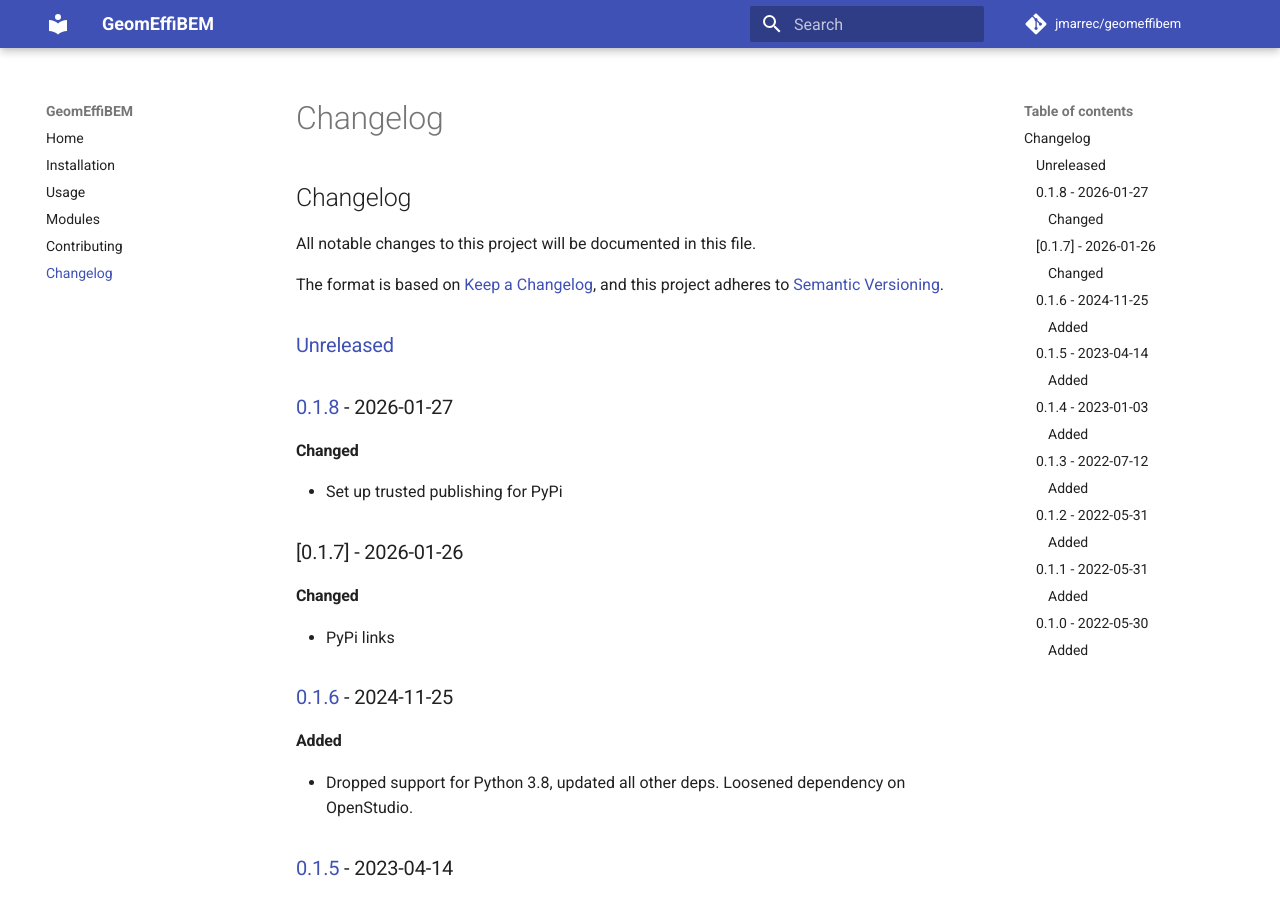
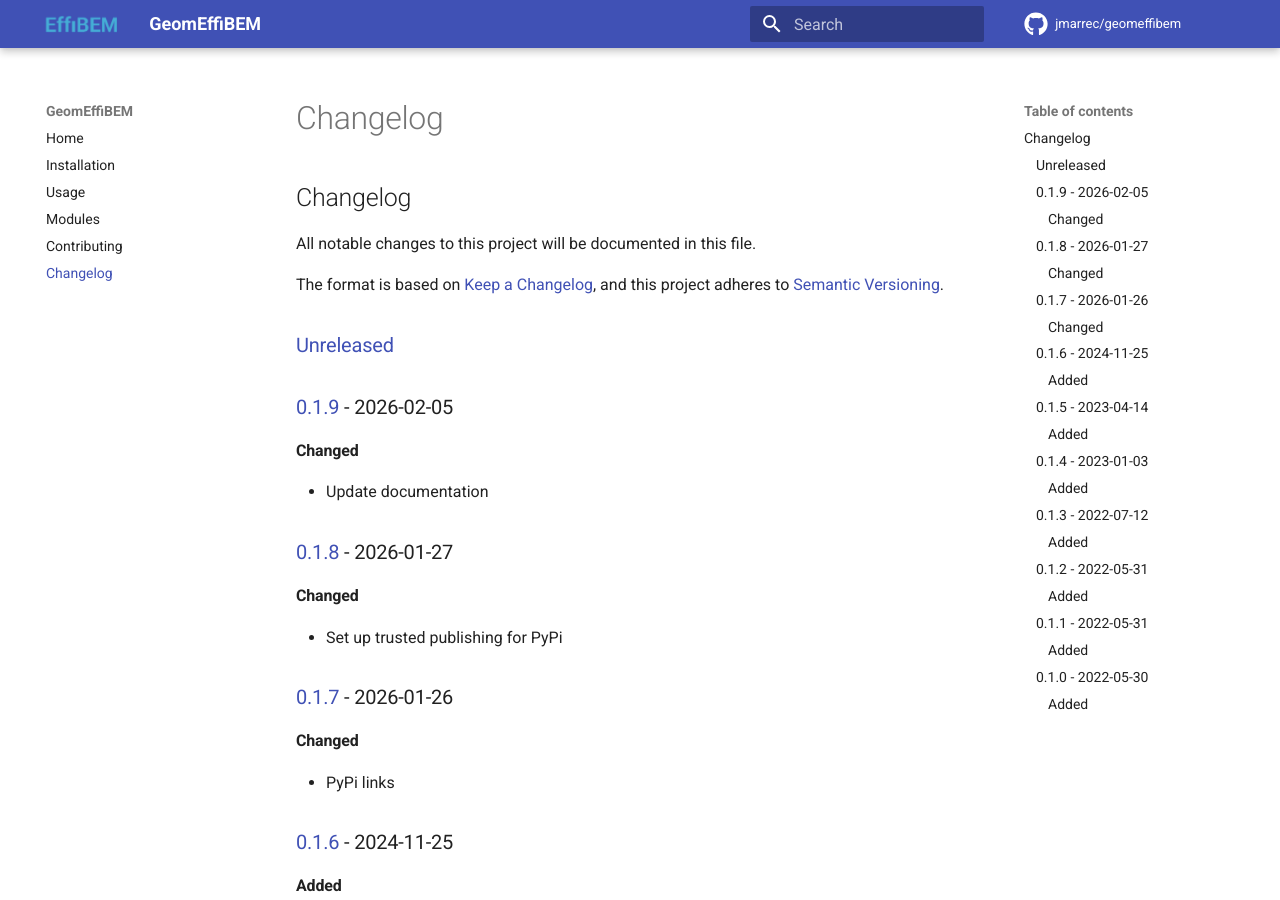
Before and after one commit to jmarrec/geomeffibem, an MkDocs documentation site: the page built from docs/changelog.md, in a window 1280 px wide and 900 px high. Built offline with MkDocs 1.6.1 and Material for MkDocs 9.7.7, drawn with Linux system fonts in a browser that asks for light colours; comment, search, counter and statistics services are not loaded; some of the changed text lies outside the part shown.

Commit message:
Udpate docs

```diff
--- a/CHANGELOG.md
+++ b/CHANGELOG.md
@@ -6,6 +6,12 @@ The format is based on [Keep a Changelog](https://keepachangelog.com/en/1.0.0/),
 and this project adheres to [Semantic Versioning](https://semver.org/spec/v2.0.0.html).
 
 ## [Unreleased]
+
+## [0.1.9] - 2026-02-05
+
+### Changed
+
+- Update documentation
 
 ## [0.1.8] - 2026-01-27
 
@@ -49,8 +55,10 @@ and this project adheres to [Semantic Versioning](https://semver.org/spec/v2.0.0
 ### Added
 - First release on PyPI.
 
-[Unreleased]: https://github.com/jmarrec/geomeffibem/compare/v0.1.8...HEAD
+[Unreleased]: https://github.com/jmarrec/geomeffibem/compare/v0.1.9...HEAD
+[0.1.9]: https://github.com/jmarrec/geomeffibem/compare/v0.1.8...v0.1.9
 [0.1.8]: https://github.com/jmarrec/geomeffibem/compare/v0.1.7...v0.1.8
+[0.1.7]: https://github.com/jmarrec/geomeffibem/compare/v0.1.6...v0.1.7
 [0.1.6]: https://github.com/jmarrec/geomeffibem/compare/v0.1.5...v0.1.6
 [0.1.5]: https://github.com/jmarrec/geomeffibem/compare/v0.1.4...v0.1.5
 [0.1.4]: https://github.com/jmarrec/geomeffibem/compare/v0.1.3...v0.1.4
--- a/mkdocs.yml
+++ b/mkdocs.yml
@@ -12,20 +12,26 @@ nav:
   - Changelog: changelog.md
 theme:
   name: material
+  logo: assets/logo.png
+  favicon: assets/favicon-96x96.png
   language: en
   #logo: assets/logo.png
   palette:
     scheme: preference
     primary: indigo
     accent: indigo
+  font:
+    text: Roboto
   features:
     - navigation.indexes
     - navigation.instant
     - navigation.tabs.sticky
+  icon:
+    repo: fontawesome/brands/github
 markdown_extensions:
   - pymdownx.emoji:
-      emoji_index: !!python/name:materialx.emoji.twemoji
-      emoji_generator: !!python/name:materialx.emoji.to_svg
+      emoji_index: !!python/name:material.extensions.emoji.twemoji
+      emoji_generator: !!python/name:material.extensions.emoji.to_svg
   - pymdownx.critic
   - pymdownx.caret
   - pymdownx.mark
@@ -52,10 +58,15 @@ plugins:
   - mkdocstrings:
       watch:
         - geomeffibem
+
+copyright: Copyright &copy; 2002 - 2026 <a href="https://effibem.com/">EffiBEM</a>
 extra:
+  generator: false
   social:
+    - icon: fontawesome/solid/link
+      link: https://effibem.com
+      name: EffiBEM
     - icon: fontawesome/brands/twitter
-      # replace with your own tweet link below
       link: https://twitter.com/MarrecJulien
       name: Tweet
     - icon: fontawesome/brands/github
@@ -63,9 +74,3 @@ extra:
       name: Github
     - icon: material/email
       link: "mailto:contact@effibem.com"
-  # to enable disqus, uncomment the following and put your disqus id below
-  # disqus: disqus_id
-# uncomment the following and put your google tracking id below to enable GA
-#google_analytics:
-  #- UA-xxx
-  #- auto
```
Also changed, not shown: docs/assets/favicon-96x96.png (added), docs/assets/logo.png (added), 1 other file.
